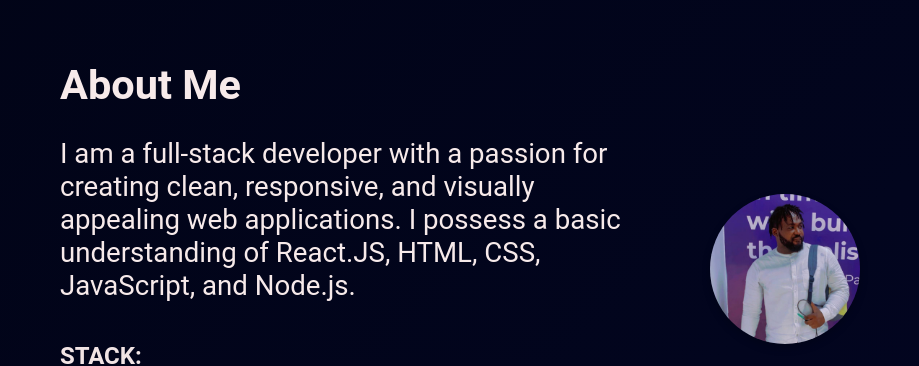
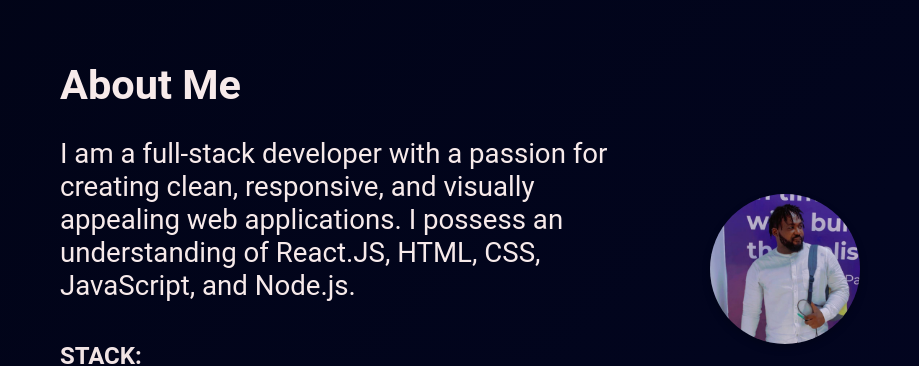
Before and after one commit to Aderibigbe-Ayantayo/fadeelPortfolio, a React (Create React App) app: page /#/ in a window 1280 px wide. Shown: the part 940-1306 px from the top of the page, without its empty margins (180-1099 px from the left). Built offline with nearby package versions, Linux system fonts and the light colour scheme; the HTML template or start-up script is replaced by a standard one.

Commit message:
work in progress

```diff
--- a/src/Components/About.js
+++ b/src/Components/About.js
@@ -1,16 +1,3 @@
-// import React from 'react';
-
-// const About = () => {
-//     return (
-//         <div className="about">
-//             <h2>About Me</h2>
-//             <p>I am a full-stack developer with a passion for creating clean, responsive, and visually appealing web applications. I possess a basic understanding of React.JS HTML, CSS, Javascript and Node.Js</p>
-//         </div>
-//     );
-// };
-
-// export default About;
-
 import React from 'react';
 import './About.css'; // Import the CSS file for styling
 
@@ -30,7 +17,7 @@ const About = () => {
                 <div className="about-text">
                     <h2>About Me</h2>
                     <p>
-                        I am a full-stack developer with a passion for creating clean, responsive, and visually appealing web applications. I possess a basic understanding of React.JS, HTML, CSS, JavaScript, and Node.js.
+                        I am a full-stack developer with a passion for creating clean, responsive, and visually appealing web applications. I possess an understanding of React.JS, HTML, CSS, JavaScript, and Node.js.
                     </p>
 
                     <div className="stack">
```
Also changed, not shown: src/Components/Header.js (+0 -42 lines).
